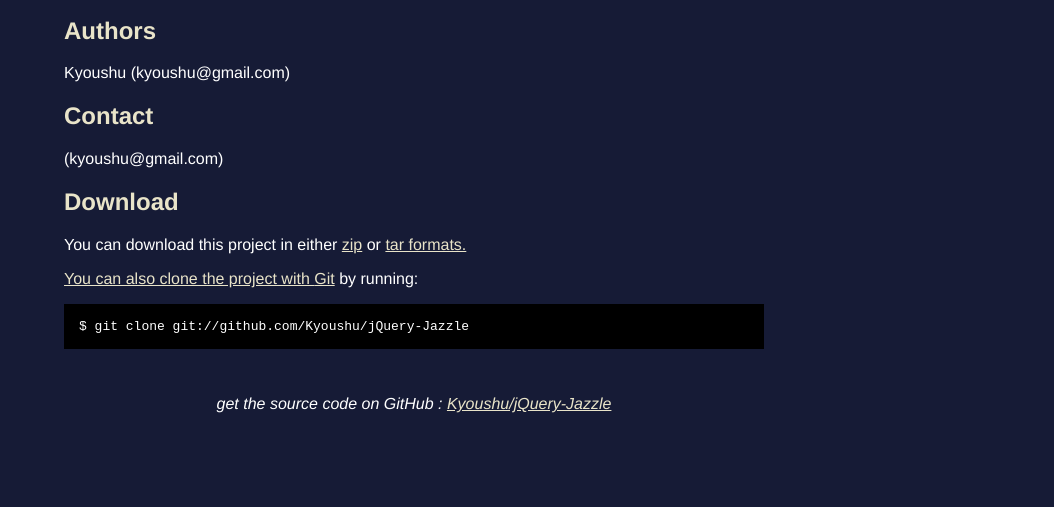
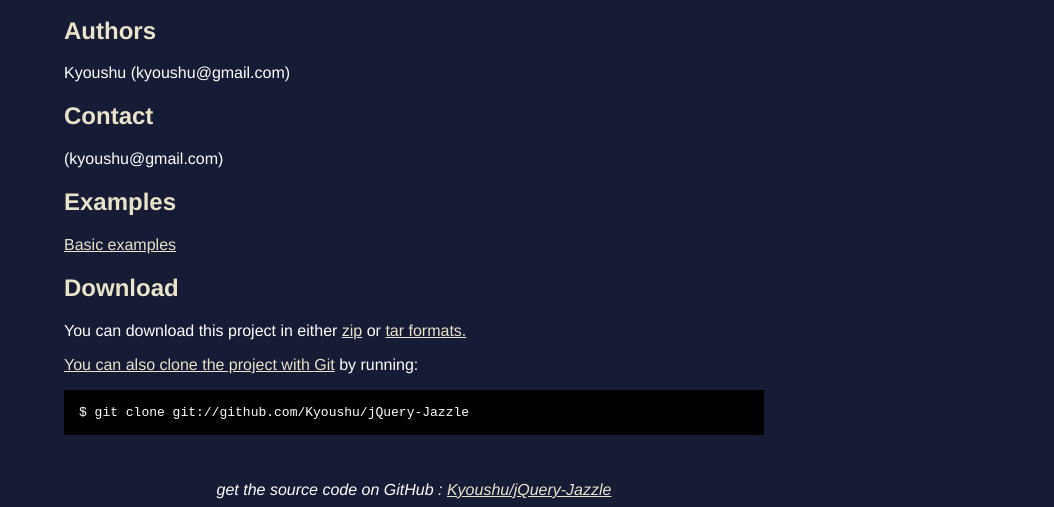
Before and after one commit to Kyoushu/jQuery-Jazzle, a plain HTML site: page index.html in a window 1280 px wide. Shown: the part 332-839 px from the top of the page, without its empty margins (226-1280 px from the left). Before the commit the page ends 800 px from the top, so only its background shows below. Drawn offline with Linux system fonts and the light colour scheme.

Commit message:
Added examples page

```diff
--- a/index.html
+++ b/index.html
@@ -72,6 +72,9 @@
 <br/>      </p>
 
 
+	<h2>Examples</h2>
+	<p><a href="examples_basic.html">Basic examples</a></p>
+
     <h2>Download</h2>
     <p>
       You can download this project in either
```
Also changed, not shown: examples_basic.html (added).
